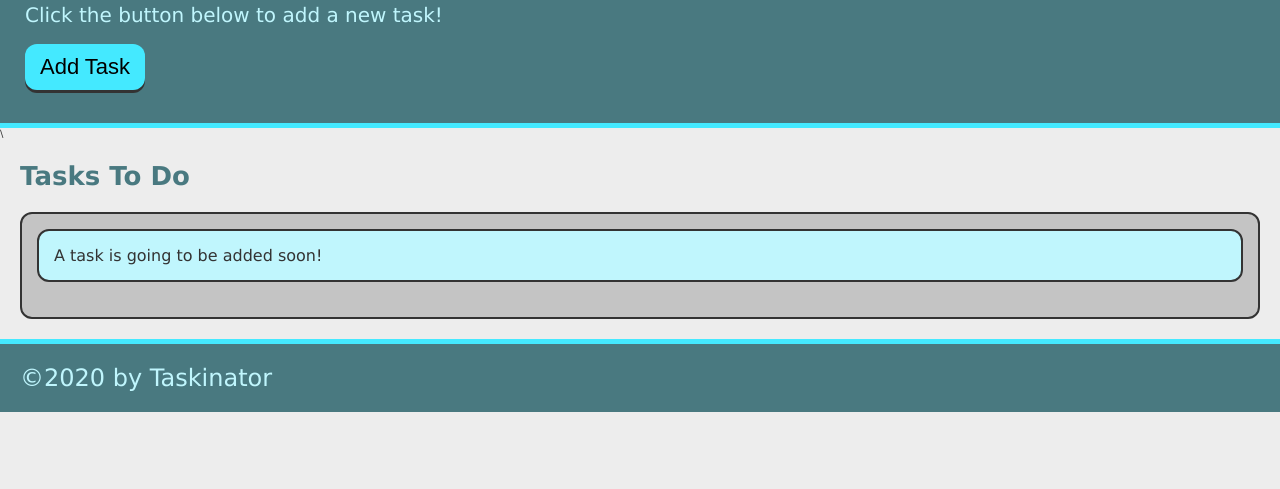
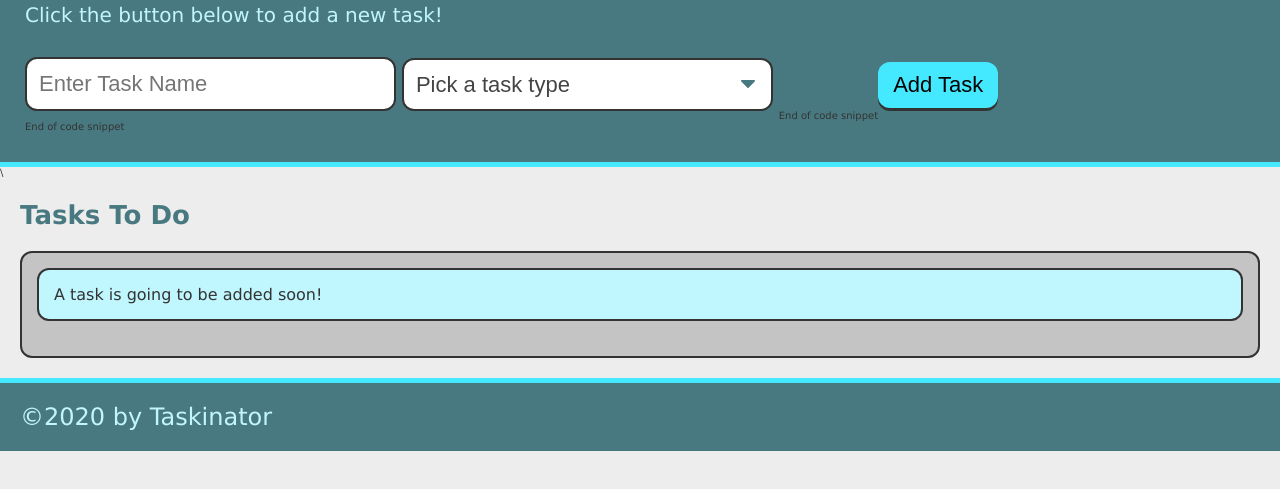
Before and after one commit to yohans14/taskinator, a plain HTML site: page index.html in a window 1280 px wide. Shown: the part 85-574 px from the top of the page. Drawn offline with Linux system fonts and the light colour scheme.

Commit message:
added the submit form

```diff
--- a/assets/js/script.js
+++ b/assets/js/script.js
@@ -1,11 +1,14 @@
-var buttonEl = document.querySelector("#save-task");
+
+var formEl = document.querySelector("#task-form");
 var tasksToDoEl = document.querySelector("#tasks-to-do");
 
-var createTaskHandler = function() {
-    var listItemEl = document.createElement("li");
-    listItemEl.className = "task-item";
-    listItemEl.textContent = "This is a new task.";
-    tasksToDoEl.appendChild(listItemEl);
+var createTaskHandler = function(event) {
+  event.preventDefault();
+
+  var listItemEl = document.createElement("li");
+  listItemEl.className = "task-item";
+  listItemEl.textContent = "This is a new task.";
+  tasksToDoEl.appendChild(listItemEl);
   };
 
-  buttonEl.addEventListener("click", createTaskHandler);
+  formEl.addEventListener("submit", createTaskHandler);
--- a/index.html
+++ b/index.html
@@ -15,9 +15,23 @@
         <p>
             Click the button below to add a new task!
         </p>
-        <button class="btn" id="save-task" >
-            Add Task
-        </button>
+        <form id="task-form">
+            <div class="form-group">
+                <input type="text" name="task-name" placeholder="Enter Task Name" />
+            </div>
+            <div class="form-group">
+                <select name="task-type" class="select-dropdown">
+                  <option value="" disabled selected>Pick a task type</option>
+                  <option value="Print">Print</option>
+                  <option value="Web">Web</option>
+                  <option value="Mobile">Mobile</option>
+                </select>
+              </div>End of code snippet
+
+            <div class="form-group">
+              <button class="btn" id="save-task" type="submit">Add Task</button>
+            </div>
+          </form>End of code snippet
     </header>
 
     <main page-content>\
@@ -36,13 +50,6 @@
     <footer>
         &copy;2020 by Taskinator
     </footer>
-
-
-
-
-
-
-
     <script src="./assets/js/script.js"></script>
 </body>
 </html>
```
